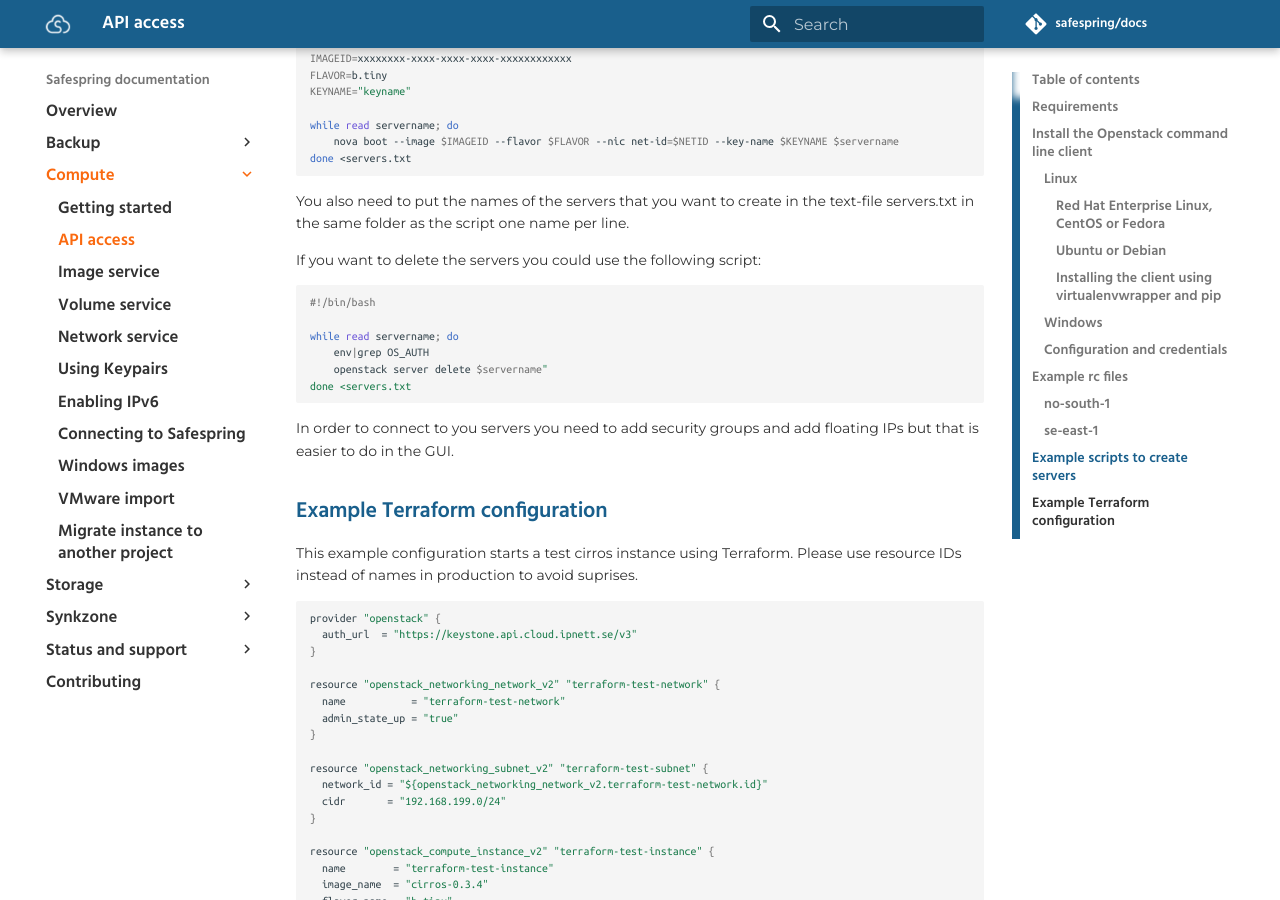
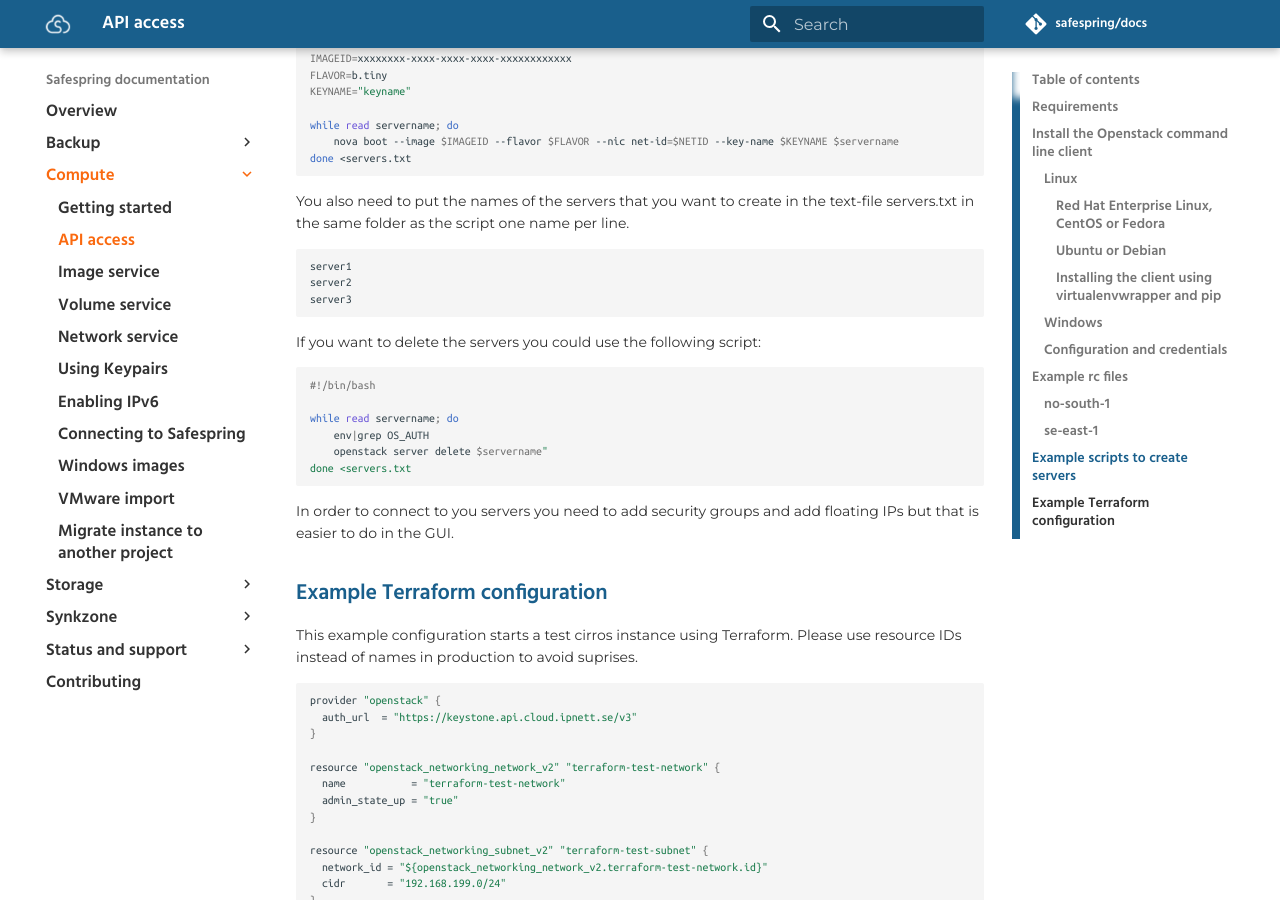
Before and after one commit to safespring/docs, an MkDocs documentation site: the page built from content/compute/api.md, in a window 1280 px wide and 900 px high, scrolled down 3375 px. Built offline with MkDocs 1.6.1 and Material for MkDocs 9.7.7, drawn with Linux system fonts in a browser that asks for light colours; comment, search, counter and statistics services are not loaded; old or Windows-style settings are respelled for this version of MkDocs.

Commit message:
Added instructions on how to create servers with shell scripts to the API documentation

````diff
--- a/content/compute/api.md
+++ b/content/compute/api.md
@@ -190,6 +190,12 @@
 
 You also need to put the names of the servers that you want to create in the text-file servers.txt in the same folder as the script one name per line.
 
+```shell
+server1
+server2
+server3
+```
+
 If you want to delete the servers you could use the following script:
 
 ```shell
````
